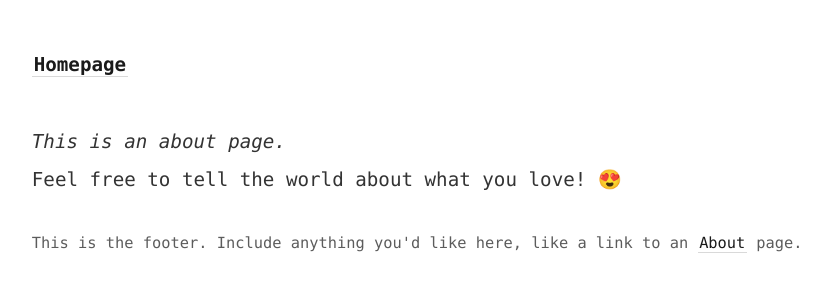
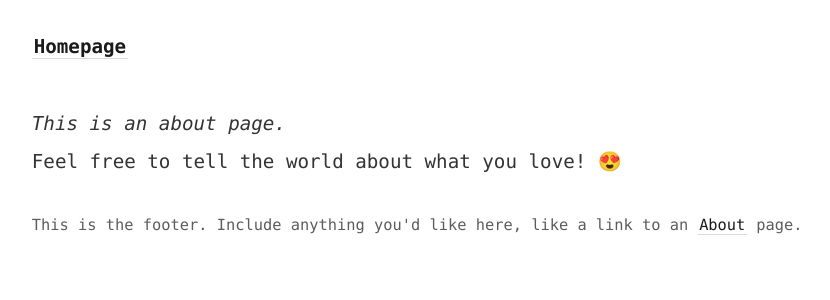
Before and after one commit to senseofeternity/drozdov, a Jekyll site: the page built from _pages/about.md, in a window 1280 px wide. Shown: the top 300 px of the page, without its empty margins (45-875 px from the left). Built offline with Jekyll 4.4.1, drawn with Linux system fonts in a browser that asks for light colours.

Commit message:
Update _style.scss

```diff
--- a/_sass/_style.scss
+++ b/_sass/_style.scss
@@ -11,7 +11,7 @@ body {
   font-family: $font-family;
   margin: 0 auto;
   line-height: 1;
-  padding: 4vh 6vw;
+  padding: 2vh 6vw;
   overflow-x: hidden;
   color: $color-text;
   font-size: 0.5rem;
```
